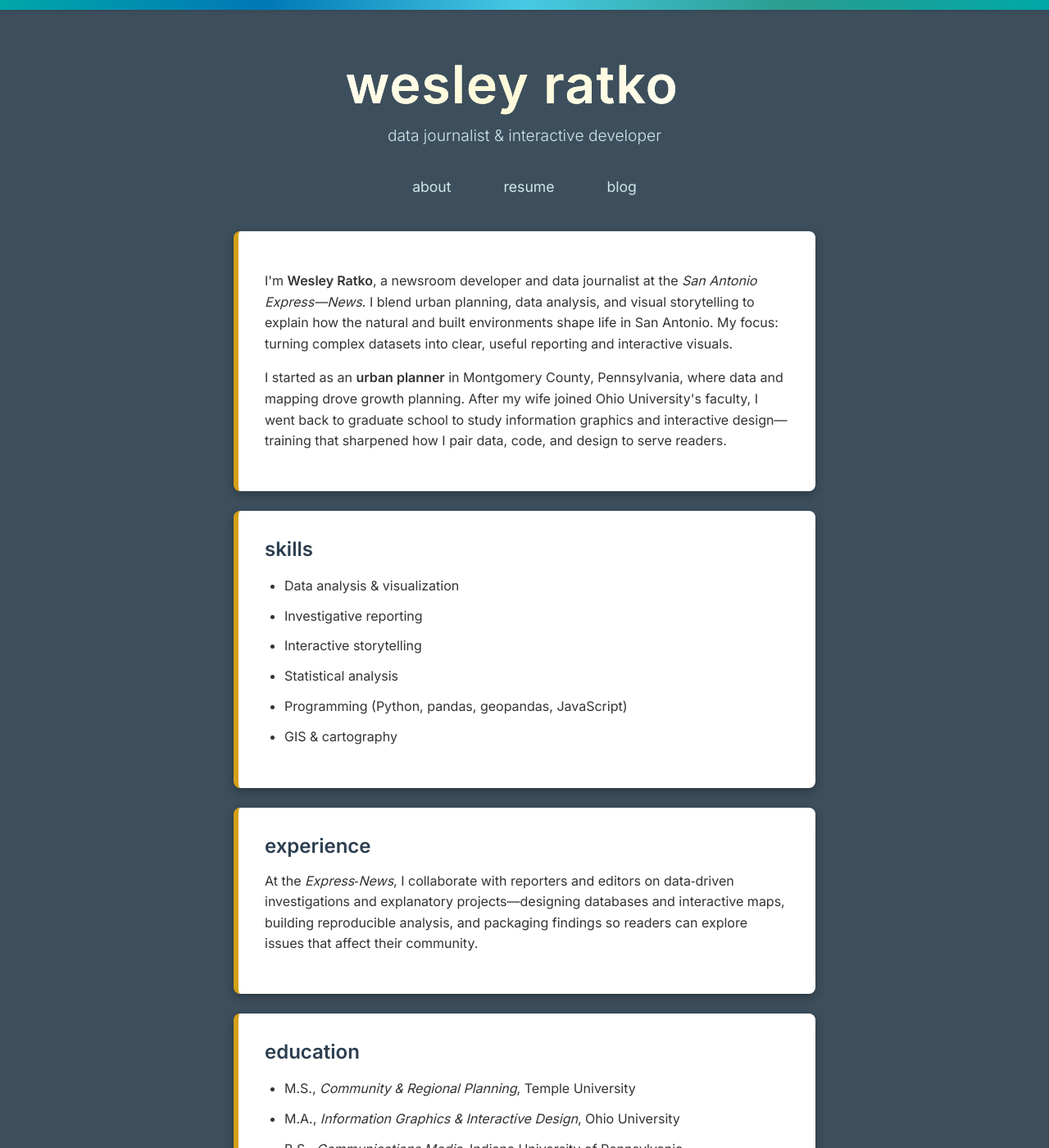
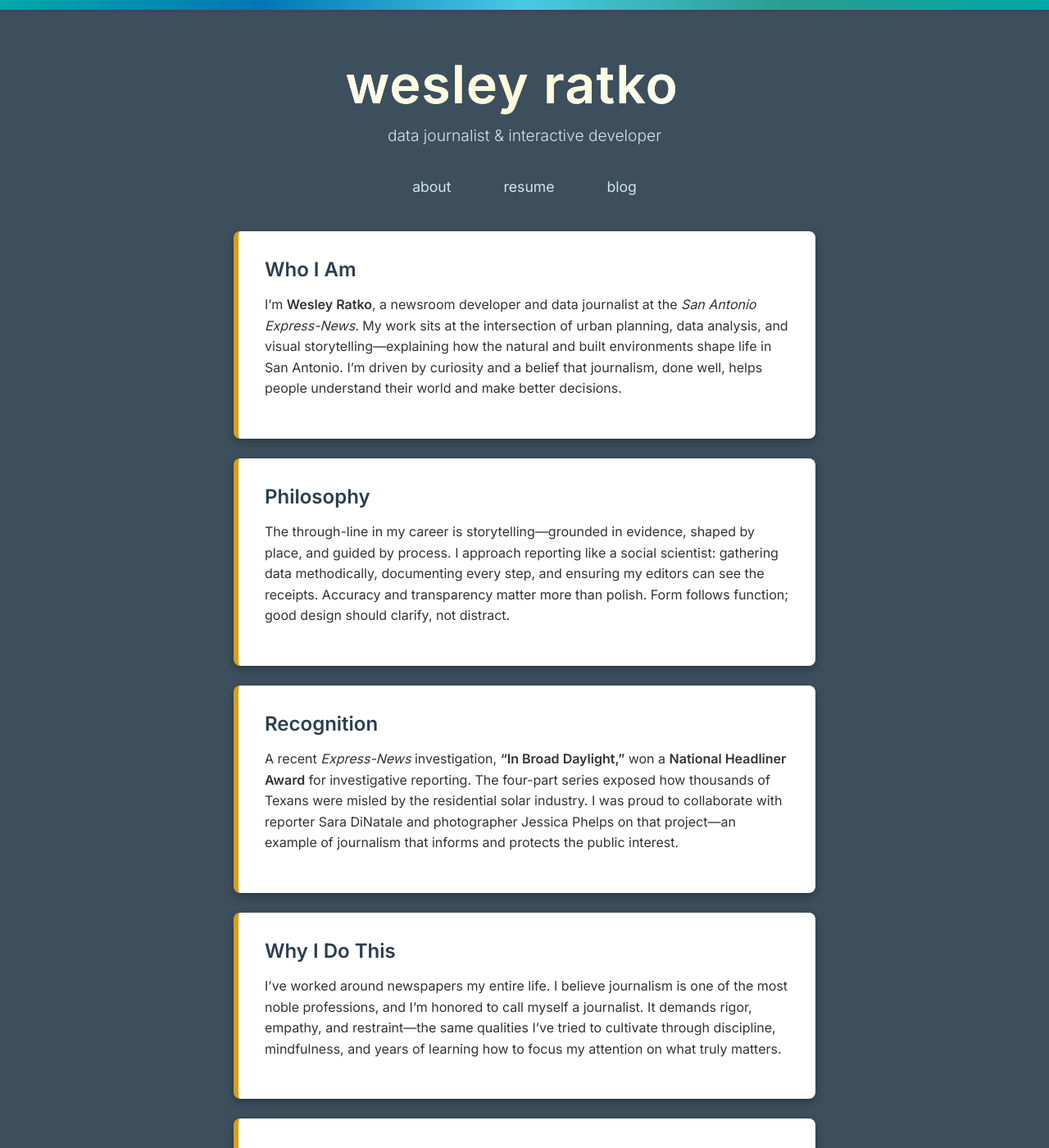
Before and after one commit to misterwes/wbr_portfolio, a Jekyll site: the page about.html, which Jekyll copies as it is, in a window 1280 px wide and 1400 px high. Shown: the whole window at 82% size. Built offline with Jekyll 4.4.1, drawn with Linux system fonts in a browser that asks for light colours; some of the changed text lies outside the part shown.

Commit message:
About me.

```diff
--- a/_layouts/default.html
+++ b/_layouts/default.html
@@ -25,7 +25,7 @@
         <a href="/resources/resume.pdf" target="_blank">resume</a>
         <a href="/blog/">blog</a>
       </nav>
-      <div class="content">{{ content }}</div>
+      {{ content }}
     </div>
   </body>
 </html>
--- a/about.html
+++ b/about.html
@@ -4,7 +4,6 @@
     <meta charset="UTF-8" />
     <meta name="viewport" content="width=device-width, initial-scale=1.0" />
     <title>About – Wes Ratko</title>
-    <!-- Fonts -->
     <link rel="preconnect" href="https://fonts.googleapis.com" />
     <link rel="preconnect" href="https://fonts.gstatic.com" crossorigin />
     <link
@@ -28,25 +27,57 @@
       </nav>
 
       <div class="content">
+        <h2>Who I Am</h2>
         <p>
-          I'm <strong>Wesley Ratko</strong>, a newsroom developer and data
-          journalist at the <em>San Antonio Express—News</em>. I blend urban
-          planning, data analysis, and visual storytelling to explain how the
-          natural and built environments shape life in San Antonio. My focus:
-          turning complex datasets into clear, useful reporting and interactive
-          visuals.
-        </p>
-        <p>
-          I started as an <strong>urban planner</strong> in Montgomery County,
-          Pennsylvania, where data and mapping drove growth planning. After my
-          wife joined Ohio University's faculty, I went back to graduate school
-          to study information graphics and interactive design—training that
-          sharpened how I pair data, code, and design to serve readers.
+          I’m <strong>Wesley Ratko</strong>, a newsroom developer and data
+          journalist at the <em>San Antonio Express-News</em>. My work sits at
+          the intersection of urban planning, data analysis, and visual
+          storytelling—explaining how the natural and built environments shape
+          life in San Antonio. I’m driven by curiosity and a belief that
+          journalism, done well, helps people understand their world and make
+          better decisions.
         </p>
       </div>
 
       <div class="content">
-        <h2>skills</h2>
+        <h2>Philosophy</h2>
+        <p>
+          The through-line in my career is storytelling—grounded in evidence,
+          shaped by place, and guided by process. I approach reporting like a
+          social scientist: gathering data methodically, documenting every step,
+          and ensuring my editors can see the receipts. Accuracy and
+          transparency matter more than polish. Form follows function; good
+          design should clarify, not distract.
+        </p>
+      </div>
+
+      <div class="content">
+        <h2>Recognition</h2>
+        <p>
+          A recent <em>Express-News</em> investigation,
+          <strong>“In Broad Daylight,”</strong> won a
+          <strong>National Headliner Award</strong> for investigative reporting.
+          The four-part series exposed how thousands of Texans were misled by
+          the residential solar industry. I was proud to collaborate with
+          reporter Sara DiNatale and photographer Jessica Phelps on that
+          project—an example of journalism that informs and protects the public
+          interest.
+        </p>
+      </div>
+
+      <div class="content">
+        <h2>Why I Do This</h2>
+        <p>
+          I’ve worked around newspapers my entire life. I believe journalism is
+          one of the most noble professions, and I’m honored to call myself a
+          journalist. It demands rigor, empathy, and restraint—the same
+          qualities I’ve tried to cultivate through discipline, mindfulness, and
+          years of learning how to focus my attention on what truly matters.
+        </p>
+      </div>
+
+      <div class="content">
+        <h2>Skills</h2>
         <ul>
           <li>Data analysis &amp; visualization</li>
           <li>Investigative reporting</li>
@@ -54,42 +85,81 @@
           <li>Statistical analysis</li>
           <li>Programming (Python, pandas, geopandas, JavaScript)</li>
           <li>GIS &amp; cartography</li>
+          <li>
+            <strong>Applied AI &amp; large language models (LLMs):</strong>
+            <ul>
+              <li>
+                Prompt engineering and workflow integration using GPT-based
+                tools
+              </li>
+              <li>
+                Understanding of tokenization, temperature, embeddings, and
+                lemmatization
+              </li>
+              <li>
+                Design of reproducible, human-in-the-loop processes for newsroom
+                automation and analysis
+              </li>
+              <li>
+                Development of custom GPTs for editorial and analytical tasks
+              </li>
+            </ul>
+          </li>
         </ul>
       </div>
 
       <div class="content">
-        <h2>experience</h2>
+        <h2>Reading That Shaped My Thinking</h2>
         <p>
-          At the <em>Express‑News</em>, I collaborate with reporters and editors
-          on data‑driven investigations and explanatory projects—designing
-          databases and interactive maps, building reproducible analysis, and
-          packaging findings so readers can explore issues that affect their
-          community.
+          <em
+            >A selected list — each title reflects values that influence how I
+            think and work.</em
+          >
         </p>
+        <ul>
+          <li>
+            <strong>Daniel Kahneman – <em>Thinking, Fast and Slow</em></strong
+            ><br />
+            Taught me to recognize the two modes of thought—intuitive and
+            deliberate—and to lean on deliberate thinking when clarity and
+            precision matter most.
+          </li>
+          <li>
+            <strong
+              >Susan Cain –
+              <em
+                >Quiet: The Power of Introverts in a World That Can’t Stop
+                Talking</em
+              ></strong
+            ><br />
+            Helped me understand how introversion shapes how I listen,
+            collaborate, and preserve energy for meaningful work.
+          </li>
+          <li>
+            <strong
+              >Yuval Noah Harari –
+              <em>Sapiens: A Brief History of Humankind</em></strong
+            ><br />
+            Reminded me that storytelling is humanity’s superpower—our means of
+            cooperation, conflict, and progress. It’s a reminder to tell stories
+            that inform collective action, not manipulate it.
+          </li>
+          <li>
+            <strong
+              >Jon Kabat-Zinn – <em>Wherever You Go, There You Are</em></strong
+            ><br />
+            A small book on mindfulness and presence that sharpened my awareness
+            and helped me approach both work and life with steadier focus.
+          </li>
+        </ul>
       </div>
 
       <div class="content">
-        <h2>education</h2>
-        <ul>
-          <li>
-            M.S., <em>Community &amp; Regional Planning</em>, Temple University
-          </li>
-          <li>
-            M.A., <em>Information Graphics &amp; Interactive Design</em>, Ohio
-            University
-          </li>
-          <li>
-            B.S., <em>Communications Media</em>, Indiana University of
-            Pennsylvania
-          </li>
-        </ul>
-
         <p>
           <a href="/resources/resume.pdf" target="_blank" rel="noopener"
             >View resume (PDF)</a
           >
         </p>
-        <!-- Note: Selected Work omitted here because the site’s main UI presents projects visually. -->
       </div>
     </div>
   </body>
```
Also changed, not shown: blog/index.html (+40 -8 lines).
